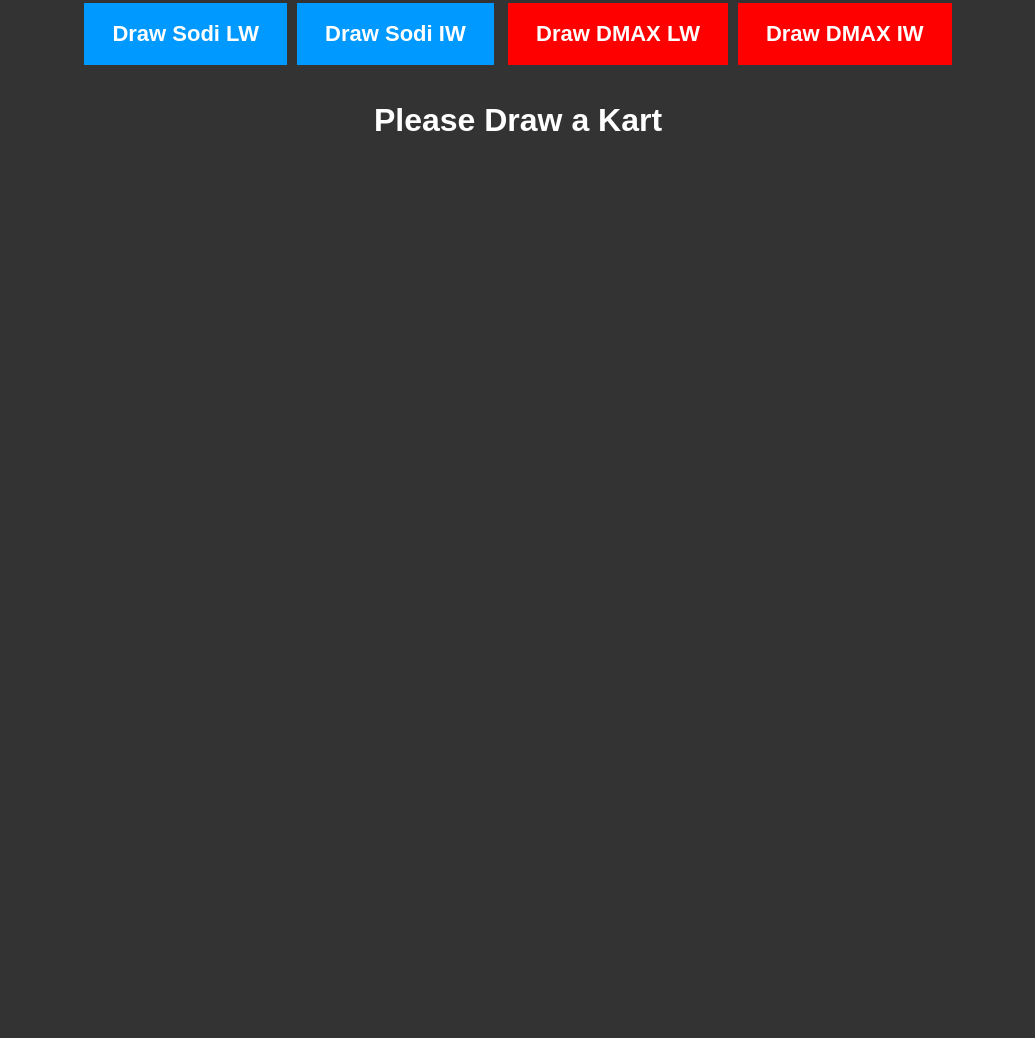
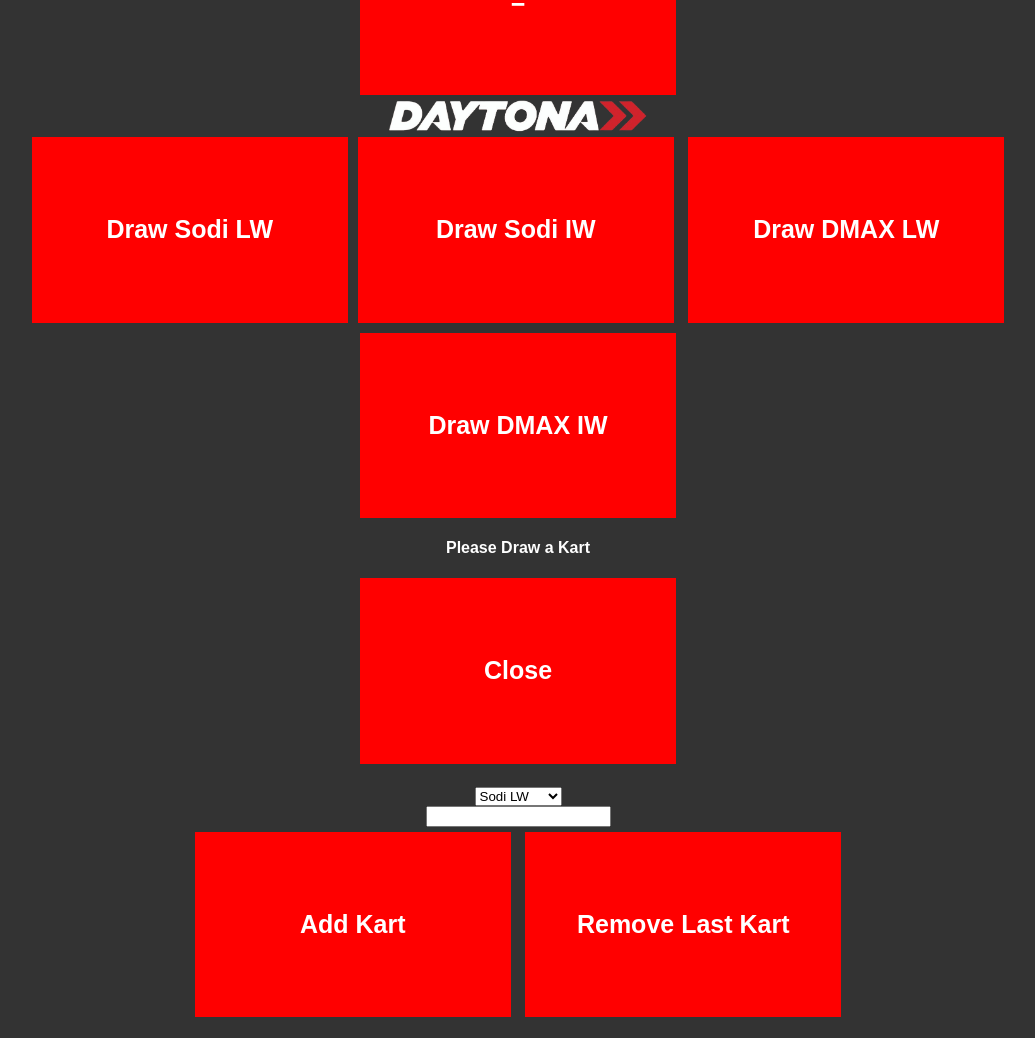
Before and after one commit to tomdillon13/kart-draw-tablet, a plain HTML site: page jcs-senior.html in a window 1280 px wide. Shown: the part 146-1184 px from the top of the page, without its empty margins (122-1157 px from the left). Before the commit the page ends 800 px from the top, so only its background shows below. Drawn offline with Linux system fonts and the light colour scheme.

Commit message:
Add files via upload

```diff
--- a/style.css
+++ b/style.css
@@ -1,81 +1,13 @@
-  .sideMenu{
-    height: 100%;
-    width: 0;
-    position: fixed;
-    z-index: 1;
-    top: 0;
-    left: 0;
-    background-color: #111;
-    overflow-x: hidden;
-    padding-top: 60px;
-    transition: 0.5s;
-    white-space: normal;
-  }
-  .sideMenu * {
-    overflow-wrap: break-word;
-    word-break: break-word;
-  }
-
-  button {
-      padding: 10px 20px;
-      font-size: 16px;
-      font-weight: bold;
-      cursor: pointer;
-      border: none;
-      color: black;
-      margin: 5px;
-  }
-  select {
-      padding: 10px 20px;
-      font-size: 16px;
-      font-weight: bold;
-      cursor: pointer;
-      border: none;
-      color: black;
-      margin: 5px;
-  }
-
-  body {
+body {
     font-family: Arial, sans-serif;
-    margin-top: 10;
+    text-align: center;
+    margin-top: 50px;
     background-color: #333333;
     overflow-x: hidden;
     color: white;
-  }
-  p{
-    font-size: 32px;
-    font-family: Arial, sans-serif;
-  }
-  #drawSodi {
-    padding: 18px 28px;
-    font-size: 22px;
-    background-color: rgb(0, 153, 255);
-    color: white;
-  }
-  #drawDMAX {
-    padding: 18px 28px;
-    font-size: 22px;
-    background-color: red;
-    color: white;
-  }
-  #drawJR {
-    padding: 18px 28px;
-    font-size: 22px;
-    background-color: yellow;
-    color: black;
-  }
-  #drawCadet {
-    padding: 18px 28px;
-    font-size: 22px;
-    background-color: pink;
-    color: black;
-  }
-  #logo {
-    display: block;
-    margin: 20px auto;
-    width: 35%;
 }
-  #selectionButton {
+
+button {
     padding: 10px 20px;
     width: 25%;
     height: 25%;
@@ -87,3 +19,8 @@
     color: white;
     background-color: red;
 }
+
+img{
+    width: 25%;
+    height: auto;
+}
```
Also changed, not shown: index.html (+13 -11 lines), profile.html (added, +19 -0 lines), review.html (added, +16 -0 lines), timing.html (added, +16 -0 lines), Images/Tripadvisor-Logo.png (added), Images/live-timing.png (added), Images/registration.png (added), Images/trip-advisor.png (added).
